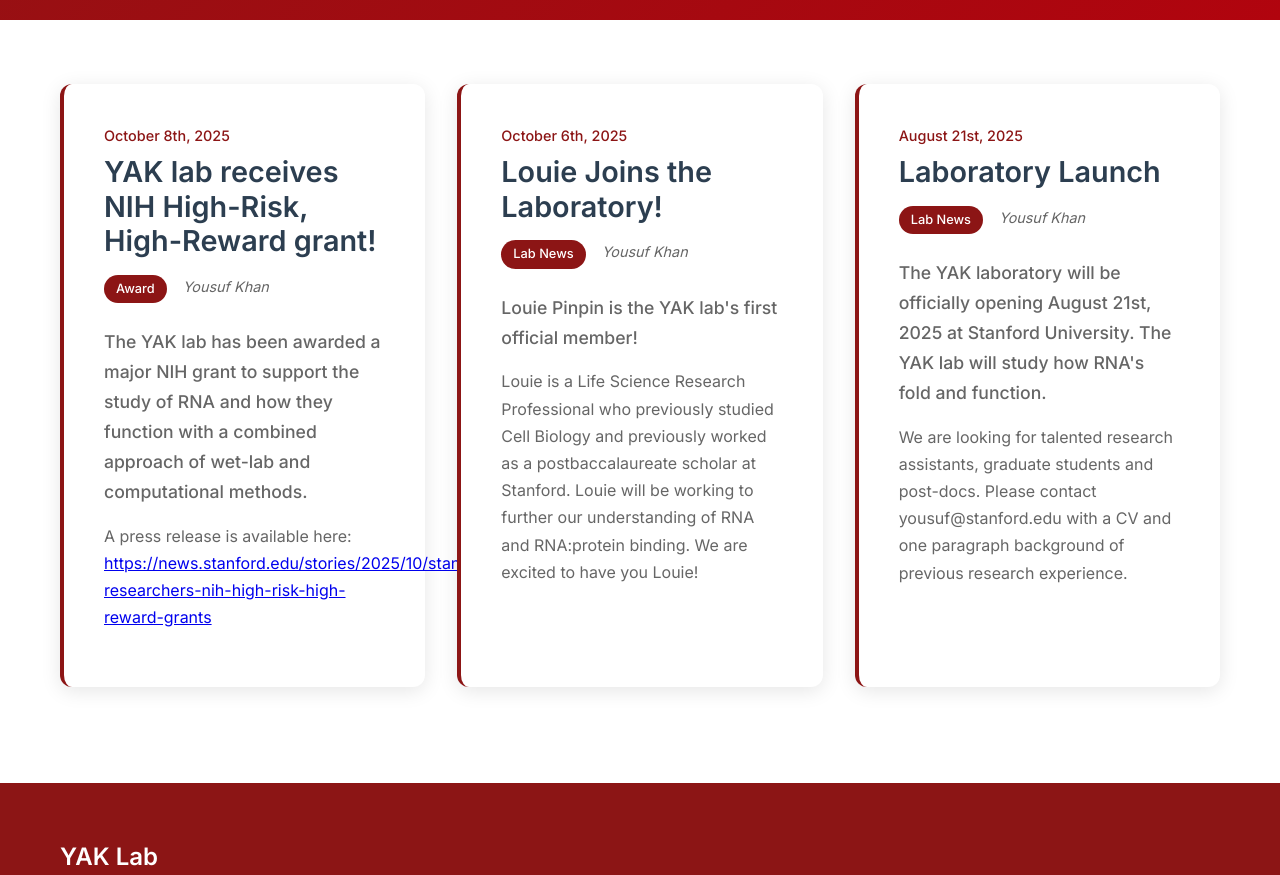
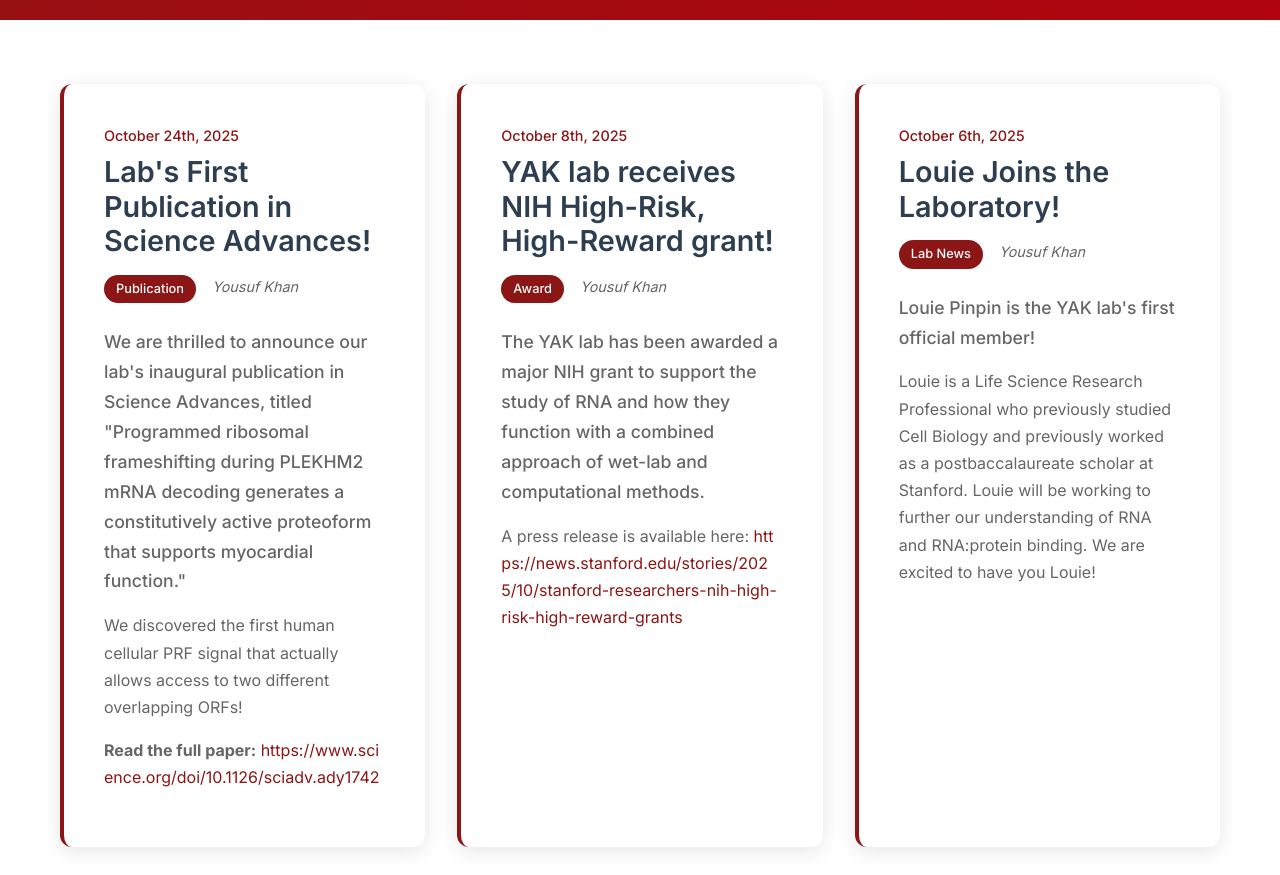
Before and after one commit to YousufAKhan/Lab_Website, a plain HTML site: page news.html in a window 1280 px wide. Shown: the part 620-1495 px from the top of the page. Drawn offline with Linux system fonts and the light colour scheme.

Commit message:
Add first Science Advances publication and improve URL formatting
- Add news entry for lab's first Science Advances publication on PLEKHM2 ribosomal frameshifting
- Update publications page: move Science Advances paper to #1 with published details
- Fix URL formatting in news articles to prevent overflow
- Update home page with new publication news entry

```diff
--- a/css/style.css
+++ b/css/style.css
@@ -1038,6 +1038,17 @@ html {
     margin-bottom: 1rem;
 }
 
+.news-article a {
+    color: #8C1515;
+    text-decoration: none;
+    word-break: break-all;
+    overflow-wrap: break-word;
+}
+
+.news-article a:hover {
+    text-decoration: underline;
+}
+
 .news-tags {
     display: flex;
     gap: 0.5rem;
--- a/news.html
+++ b/news.html
@@ -86,6 +86,24 @@
         <div class="container">
             <div class="news-grid">
                 <article class="news-article">
+                    <div class="news-date">October 24th, 2025</div>
+                    <h2>Lab's First Publication in Science Advances!</h2>
+                    <div class="news-meta">
+                        <span class="news-category">Publication</span>
+                        <span class="news-author">Yousuf Khan</span>
+                    </div>
+                    <p class="news-excerpt">
+                        We are thrilled to announce our lab's inaugural publication in Science Advances, titled "Programmed ribosomal frameshifting during PLEKHM2 mRNA decoding generates a constitutively active proteoform that supports myocardial function."
+                    </p>
+                    <p>
+                        We discovered the first human cellular PRF signal that actually allows access to two different overlapping ORFs!
+                    </p>
+                    <p>
+                        <strong>Read the full paper:</strong> <a href="https://www.science.org/doi/10.1126/sciadv.ady1742" target="_blank">https://www.science.org/doi/10.1126/sciadv.ady1742</a>
+                    </p>
+                </article>
+
+                <article class="news-article">
                     <div class="news-date">October 8th, 2025</div>
                     <h2>YAK lab receives NIH High-Risk, High-Reward grant!</h2>
                     <div class="news-meta">
```
Also changed, not shown: index.html (+6 -0 lines), publications.html (+4 -4 lines).
